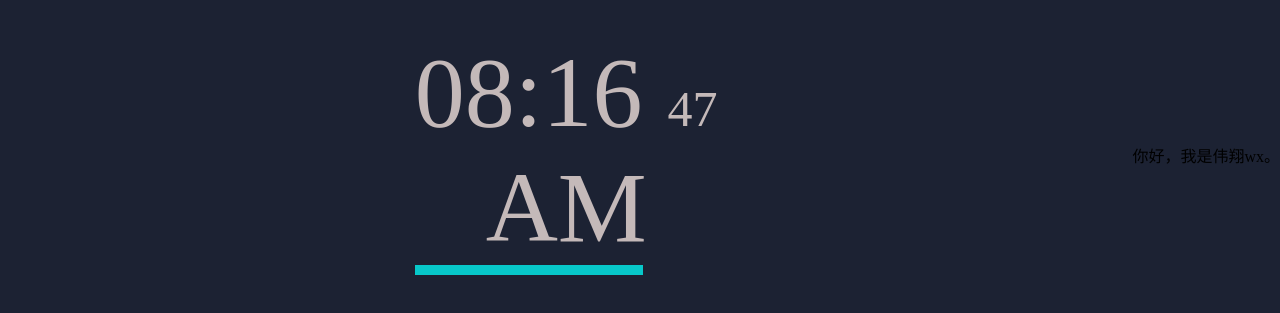
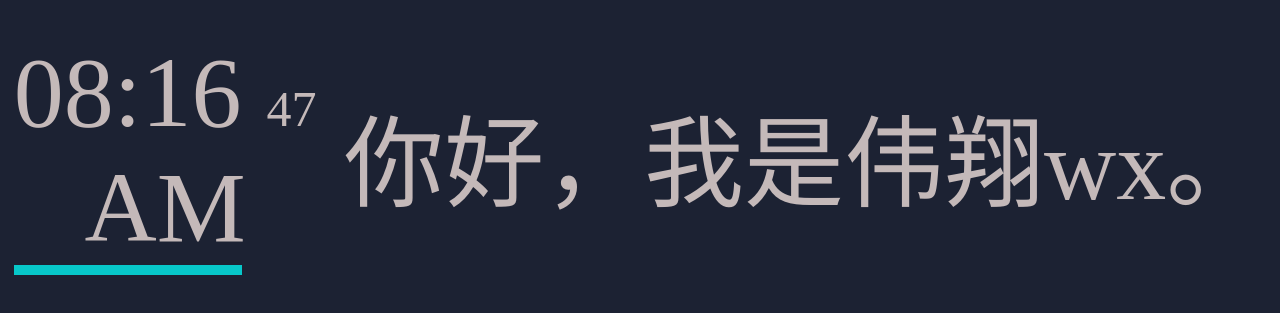
Before and after one commit to choowx2002/choowx2002.github.io, a plain HTML site: page clockPage.html in a window 1280 px wide. Shown: the part 245-558 px from the top of the page. Drawn offline with Linux system fonts and the light colour scheme; a web font is replaced by a local one.

Commit message:
Update clockStyle.css

```diff
--- a/clockStyle.css
+++ b/clockStyle.css
@@ -6,6 +6,7 @@ body{
     text-align: center;
     height: 100%;
     display: flex;
+    flew-flow: column wrap;
     justify-items: center;
     align-items: center;
     margin: 0;
@@ -39,3 +40,11 @@ div.progress{
 .clock:hover{
     color: white;
 }
+/*greeting*/
+div.greet{
+    width: max-content;
+    color: rgb(196, 185, 185);
+    font-size:100px;
+    font-family:'Orbitron';
+    margin: 0 auto;
+}
```
